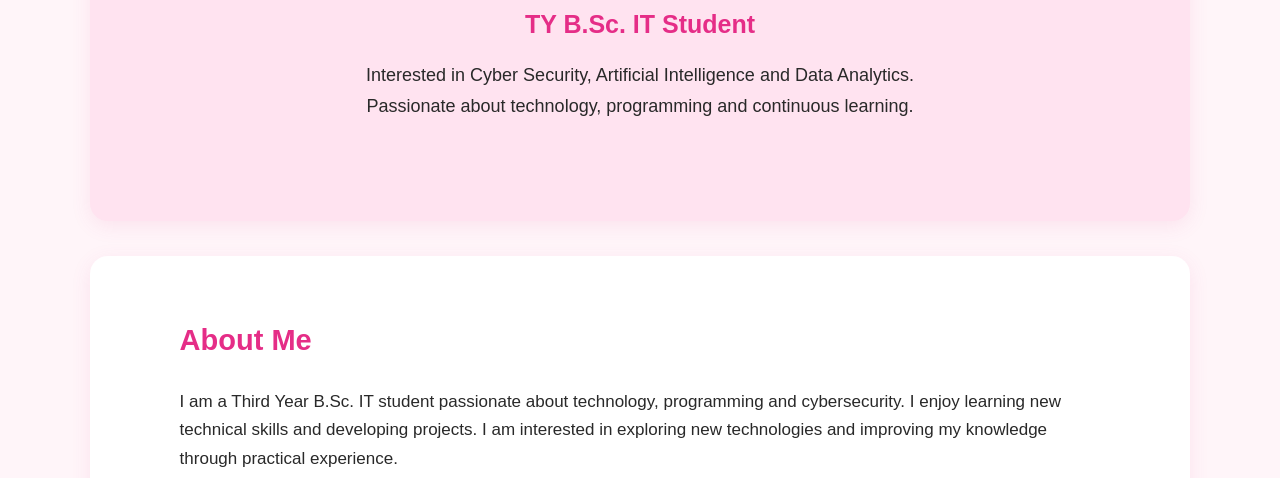
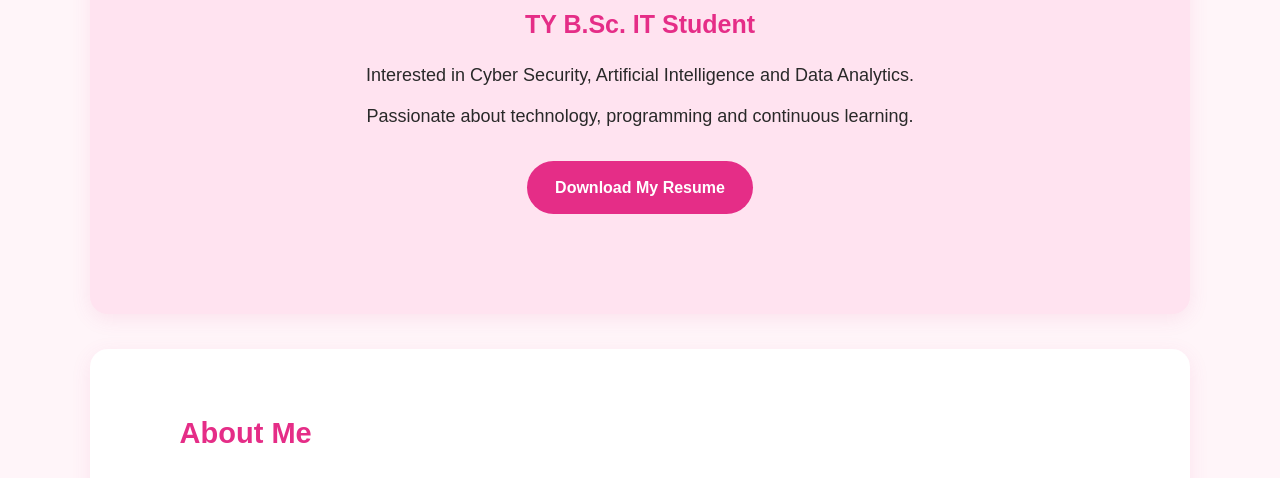
Before and after one commit to jhanvi-ghag/My-Portfolio, a plain HTML site: page index.html in a window 1280 px wide. Shown: the part 289-767 px from the top of the page. Drawn offline with Linux system fonts and the light colour scheme.

Commit message:
Update index.html

```diff
--- a/index.html
+++ b/index.html
@@ -9,6 +9,7 @@
     <title>Jhanvi Ghag | Portfolio</title>
 
     <style>
+
         * {
             margin: 0;
             padding: 0;
@@ -24,6 +25,7 @@
         }
 
         /* Navigation */
+
         header {
             background: white;
             padding: 18px 7%;
@@ -60,6 +62,7 @@
         }
 
         /* Common Sections */
+
         section {
             max-width: 1100px;
             margin: 35px auto;
@@ -81,7 +84,8 @@
             margin-bottom: 10px;
         }
 
-        /* Home */
+        /* Home Section */
+
         #home {
             background: #ffe3f0;
             text-align: center;
@@ -102,14 +106,39 @@
 
         #home p {
             font-size: 18px;
+            margin-bottom: 10px;
+        }
+
+        /* Resume Button */
+
+        .resume-button-container {
+            margin-top: 30px;
+        }
+
+        .resume-button {
+            display: inline-block;
+            background: #e52d87;
+            color: white;
+            padding: 13px 28px;
+            border-radius: 30px;
+            text-decoration: none;
+            font-weight: bold;
+            transition: 0.3s;
+        }
+
+        .resume-button:hover {
+            background: #bd1d68;
+            transform: translateY(-3px);
         }
 
         /* About */
+
         #about p {
             font-size: 17px;
         }
 
         /* Education */
+
         .education-card {
             background: #fff3f8;
             padding: 25px;
@@ -123,6 +152,7 @@
         }
 
         /* Skills */
+
         .skills-container {
             display: flex;
             flex-wrap: wrap;
@@ -138,6 +168,7 @@
         }
 
         /* Projects */
+
         .project-card {
             background: #fff3f8;
             padding: 24px;
@@ -163,6 +194,7 @@
         }
 
         /* Contact */
+
         #contact p {
             margin: 12px 0;
         }
@@ -174,6 +206,7 @@
         }
 
         /* Footer */
+
         footer {
             text-align: center;
             padding: 25px;
@@ -183,7 +216,9 @@
         }
 
         /* Mobile Responsive */
+
         @media (max-width: 700px) {
+
             header {
                 flex-direction: column;
                 gap: 12px;
@@ -207,13 +242,17 @@
                 padding: 35px 7%;
             }
         }
+
     </style>
+
 </head>
 
 <body>
 
     <!-- Navigation Bar -->
+
     <header>
+
         <h2>Jhanvi Ghag</h2>
 
         <nav>
@@ -224,9 +263,12 @@
             <a href="#projects">Projects</a>
             <a href="#contact">Contact</a>
         </nav>
+
     </header>
 
+
     <!-- Home Section -->
+
     <section id="home">
 
         <h1>Hello, I'm Jhanvi Ghag 👋</h1>
@@ -242,9 +284,25 @@
             Passionate about technology, programming and continuous learning.
         </p>
 
+        <!-- Download Resume Button -->
+
+        <div class="resume-button-container">
+
+            <a href="Jhanvi-Ghag-Resume.pdf"
+               target="_blank"
+               class="resume-button">
+
+                Download My Resume
+
+            </a>
+
+        </div>
+
     </section>
 
+
     <!-- About Me -->
+
     <section id="about">
 
         <h2>About Me</h2>
@@ -259,7 +317,9 @@
 
     </section>
 
+
     <!-- Education -->
+
     <section id="education">
 
         <h2>Education</h2>
@@ -286,12 +346,15 @@
 
     </section>
 
+
     <!-- Technical Skills -->
+
     <section id="skills">
 
         <h2>Technical Skills</h2>
 
         <div class="skills-container">
+
             <span class="skill">Python</span>
             <span class="skill">Java</span>
             <span class="skill">HTML</span>
@@ -302,14 +365,18 @@
             <span class="skill">Operating Systems</span>
             <span class="skill">Computer Networking</span>
             <span class="skill">Cyber Security</span>
+
         </div>
 
     </section>
 
+
     <!-- Projects -->
+
     <section id="projects">
 
         <h2>My Projects</h2>
+
 
         <div class="project-card">
 
@@ -324,10 +391,13 @@
 
             <a href="https://github.com/jhanvi-ghag/Python-Projects"
                target="_blank">
+
                 View on GitHub
+
             </a>
 
         </div>
+
 
         <div class="project-card">
 
@@ -342,10 +412,13 @@
 
             <a href="https://github.com/jhanvi-ghag/Python-Projects"
                target="_blank">
+
                 View on GitHub
+
             </a>
 
         </div>
+
 
         <div class="project-card">
 
@@ -364,6 +437,7 @@
 
         </div>
 
+
         <div class="project-card">
 
             <h3>Java Student Introduction Program</h3>
@@ -377,14 +451,18 @@
 
             <a href="https://github.com/jhanvi-ghag/Java-Projects"
                target="_blank">
+
                 View on GitHub
+
             </a>
 
         </div>
 
     </section>
 
+
     <!-- Contact -->
+
     <section id="contact">
 
         <h2>Contact Me</h2>
@@ -396,27 +474,39 @@
 
         <p>
             <strong>GitHub:</strong>
+
             <a href="https://github.com/jhanvi-ghag"
                target="_blank">
+
                 Visit My GitHub Profile
+
             </a>
         </p>
 
         <p>
             <strong>LinkedIn:</strong>
+
             <a href="YOUR-LINKEDIN-URL"
                target="_blank">
+
                 Visit My LinkedIn Profile
+
             </a>
         </p>
 
     </section>
 
+
     <!-- Footer -->
+
     <footer>
+
         <p>© 2026 Jhanvi Ghag | Personal Portfolio</p>
+
         <p>Designed with ❤️</p>
+
     </footer>
 
 </body>
+
 </html>
```
